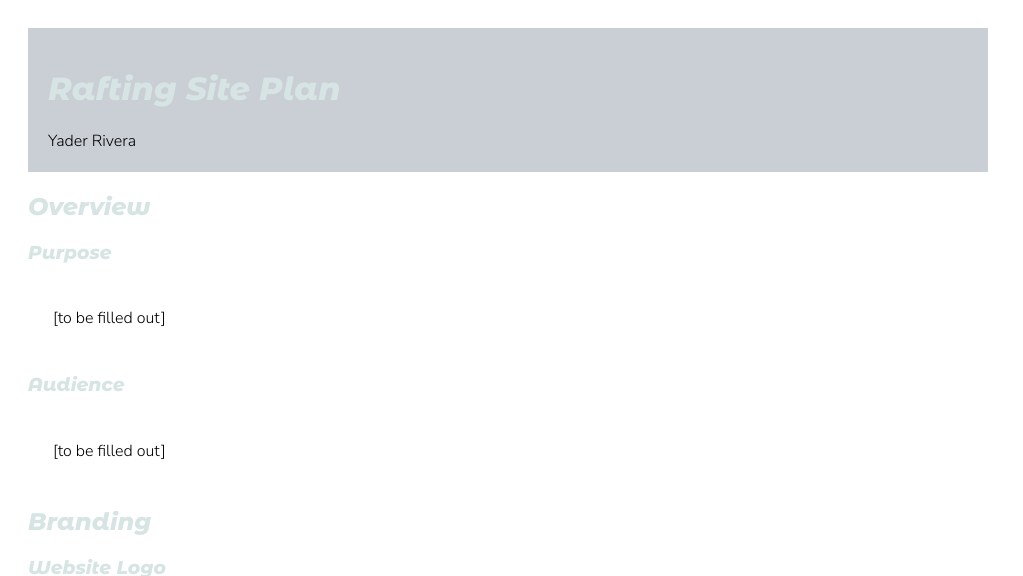
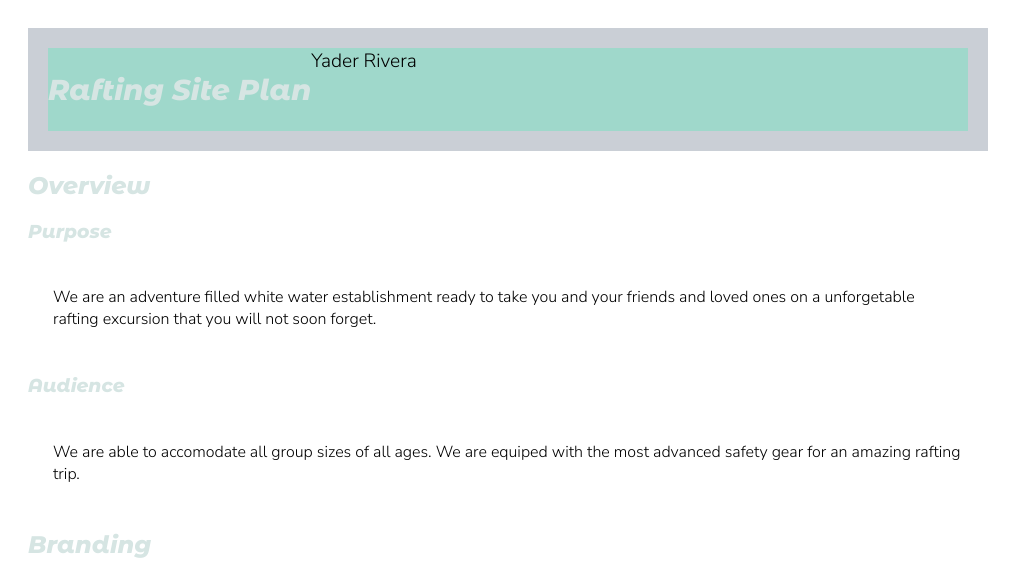
Before and after one commit to Jayrive1783/wdd130, a plain HTML site: page wwr/site-plan-rafting.html in a window 1280 px wide. Shown: the top 576 px of the page, without its empty margins (0-1023 px from the left). Drawn offline with Linux system fonts and the light colour scheme.

Commit message:
Week 3 updates

```diff
--- a/wwr/site-plan-rafting.html
+++ b/wwr/site-plan-rafting.html
@@ -4,22 +4,24 @@
     <meta charset="utf-8">
     <meta name="viewport" content="width=device-width, initial-scale=1">
     <title>Rafting Site Plan | Yader Rivera</title>
-    <meta name="Description" content="The rafting site plan includes the site purpose, the target audience, branding information, and a style guide for the course website project.">
+    <meta name="description" content="The rafting site plan includes the site purpose, the target audience, branding information, and a style guide for the course website project.">
     <meta name="author" content="Yader Rivera">
     <link rel="stylesheet" href="styles/site-plan-rafting.css">
 </head>
 <body>
     <header>
+     <nav>
         <h1>Rafting Site Plan</h1>
         <div>Yader Rivera</div>
+     </nav>
     </header>
-    <Main>
+    <main>
         <h2>Overview</h2>
 
         <h3>Purpose</h3>
-        <p>[to be filled out]</p>
+        <p>We are an adventure filled white water establishment ready to take you and your friends and loved ones on a unforgetable rafting excursion that you will not soon forget. </p>
         <h3>Audience</h3>
-        <p>[to be filled out]</p>
+        <p>We are able to accomodate all group sizes of all ages. We are  equiped with the most advanced safety gear for an amazing rafting trip. </p>
 
         <h2>Branding</h2>
 
```
